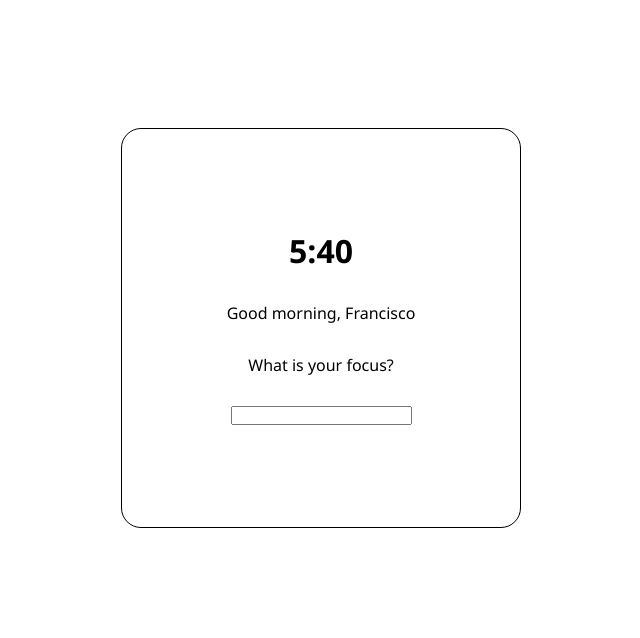
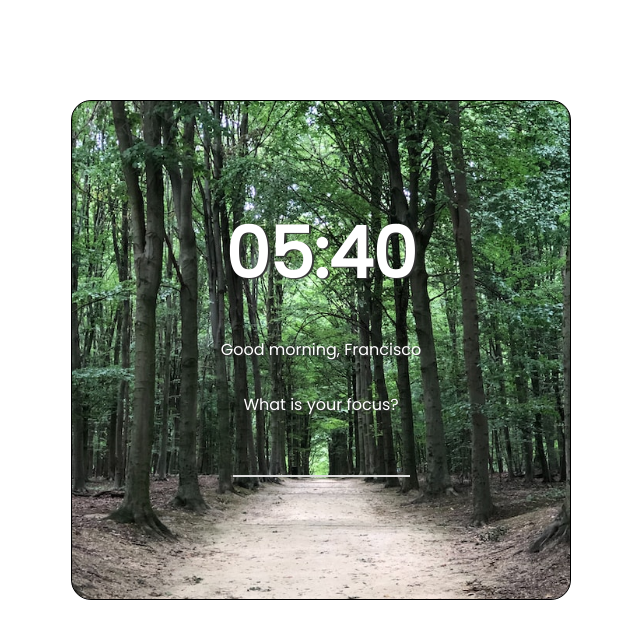
Before and after one commit to fmmdevs/30-js-proyects-30-days, a plain HTML site: page 4. Digital Clock Interchangeable Background/index.html in a window 1280 px wide. Shown: the whole page, without its empty margins (319-959 px from the left). Drawn offline with Linux system fonts and the light colour scheme; a web font is replaced by a local one.

Commit message:
Proyect 4. Digital Clock v1.0 DONE

```diff
--- a/4. Digital Clock Interchangeable Background/clock.js
+++ b/4. Digital Clock Interchangeable Background/clock.js
@@ -1,11 +1,61 @@
 const time = new Date();
-
-const clock = document.getElementById("time");
-
-console.log(time.getMinutes());
-console.log(time.getHours());
-
 const hours = time.getHours();
 const minutes = time.getMinutes();
+const userName = "Francisco";
 
-clock.innerHTML = hours + ":" + minutes;
+const showTime = () => {
+  const clock = document.getElementById("time");
+  if (minutes < 10 || hours < 10) {
+    if (minutes < 10) {
+      clock.innerHTML = hours + ":0" + minutes;
+    }
+    if (hours < 10) {
+      clock.innerHTML = "0" + hours + ":" + minutes;
+    }
+  } else if (hours < 10 && minutes < 10) {
+    clock.innerHTML = "0" + hours + ":" + "0" + minutes;
+  } else {
+    clock.innerHTML = hours + ":" + minutes;
+  }
+};
+
+const showMsg = (userName) => {
+  const msg = document.getElementById("user-msg");
+  let background;
+  const container = document.getElementById("clock-container");
+
+  if (hours >= 5 && hours < 12) {
+    msg.innerHTML = "Good morning, " + userName;
+    background = "url(assets/img/austin-p-iWJuV9Hzw5A-unsplash.jpg)";
+    container.style.color = "white";
+  } else if (hours >= 12 && hours <= 19) {
+    msg.innerHTML = "Good afternoon, " + userName;
+    container.style.color = "white";
+
+    background = "url(assets/img/claude-piche-lEEAhz5A50s-unsplash.jpg)";
+  } else {
+    msg.innerHTML = "Good night, " + userName;
+    background = "url(assets/img/mufid-majnun-bGwdIuHg3y0-unsplash.jpg)";
+    container.style.color = "white";
+  }
+
+  container.style.background = background + "center/cover";
+};
+
+const showFocus = () => {
+  const focusInput = document.getElementById("focus-input");
+  const focus = document.createElement("h4");
+
+  focusInput.addEventListener("keypress", (event) => {
+    if (event.key === "Enter") {
+      const focusInput = document.getElementById("focus-input");
+      document.querySelector("form").innerHTML = `<h4>${focusInput.value}</h4>`;
+    }
+  });
+};
+
+showTime();
+
+showMsg(userName);
+
+showFocus();
--- a/4. Digital Clock Interchangeable Background/index.html
+++ b/4. Digital Clock Interchangeable Background/index.html
@@ -8,9 +8,9 @@
     <script src="clock.js" defer></script>
   </head>
   <body>
-    <div class="container flex-col">
+    <div id="clock-container" class="container flex-col">
       <h1 id="time"><span id="am-pm"></span></h1>
-      <p>Good morning, Francisco<span id="msg"></span></p>
+      <p id="user-msg"></p>
       <div class="focus-container">
         <form class="flex-col">
           <label for="focus-input">What is your focus?</label>
--- a/4. Digital Clock Interchangeable Background/style.css
+++ b/4. Digital Clock Interchangeable Background/style.css
@@ -1,7 +1,4 @@
-@font-face {
-  font-family: "Poppins-Bold";
-  src: url(assets/font/Poppins/Poppins-Bold.ttf) format("truetype");
-}
+@import url("https://fonts.googleapis.com/css2?family=Poppins&display=swap");
 
 *,
 ::before,
@@ -12,16 +9,21 @@
 }
 
 body {
-  font-family: "Poppins-Bold", "Segoe UI", Tahoma, Geneva, Verdana, sans-serif;
+  font-family: "Poppins", sans-serif;
+  height: 100vh;
 }
 
 .container {
-  width: 400px;
-  height: 400px;
+  margin: 100px auto;
+  width: 500px;
+  height: 500px;
   border: 1px solid black;
-  margin: 10% auto;
   padding: 100px;
   border-radius: 20px;
+  top: 45%;
+  left: 50%;
+
+  text-shadow: 2px 1px 1px #333;
 }
 
 .flex-col {
@@ -31,6 +33,16 @@ body {
   gap: 30px;
 }
 
-#msg {
+#time {
+  font-size: 70px;
+}
+
+#focus-input {
+  height: 30px;
+  background: transparent;
+  border: none;
+  outline: none;
   text-align: center;
+  border-bottom: 2px solid #ddd;
+  color: white;
 }
```
